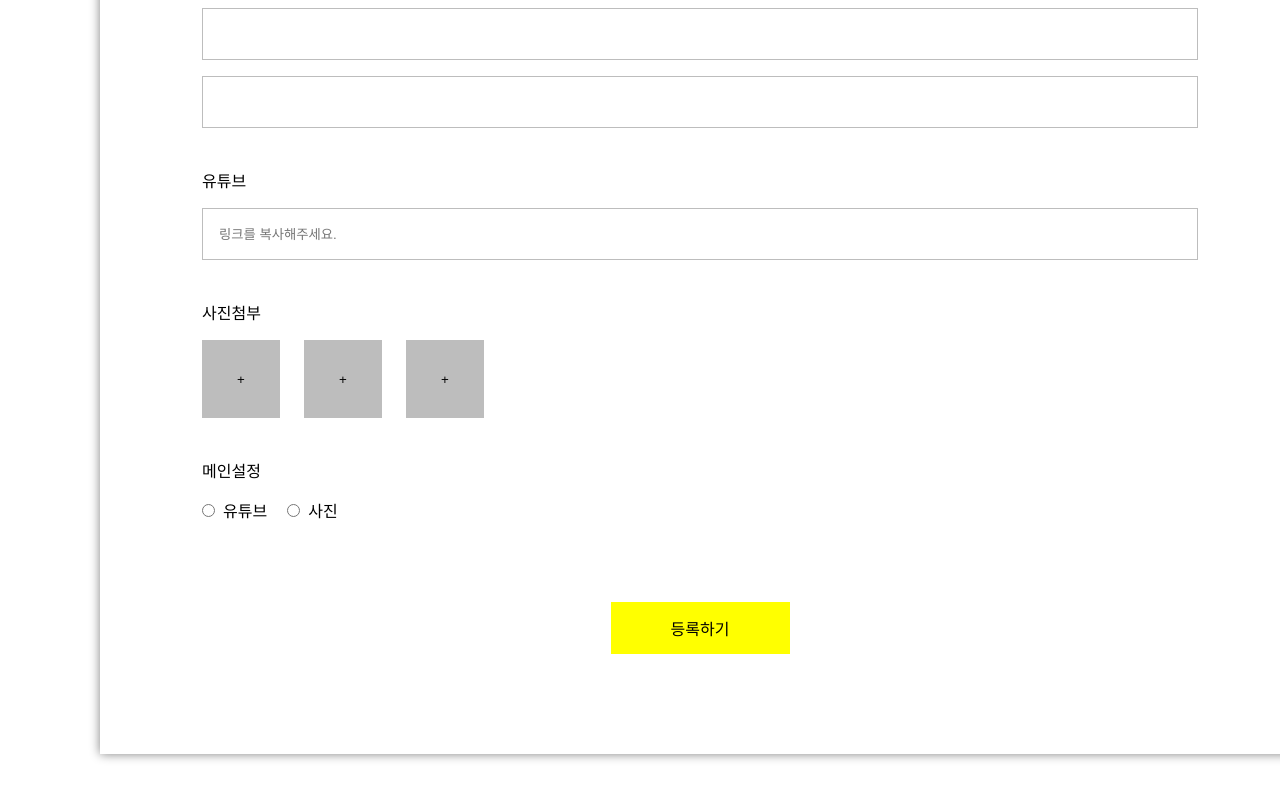
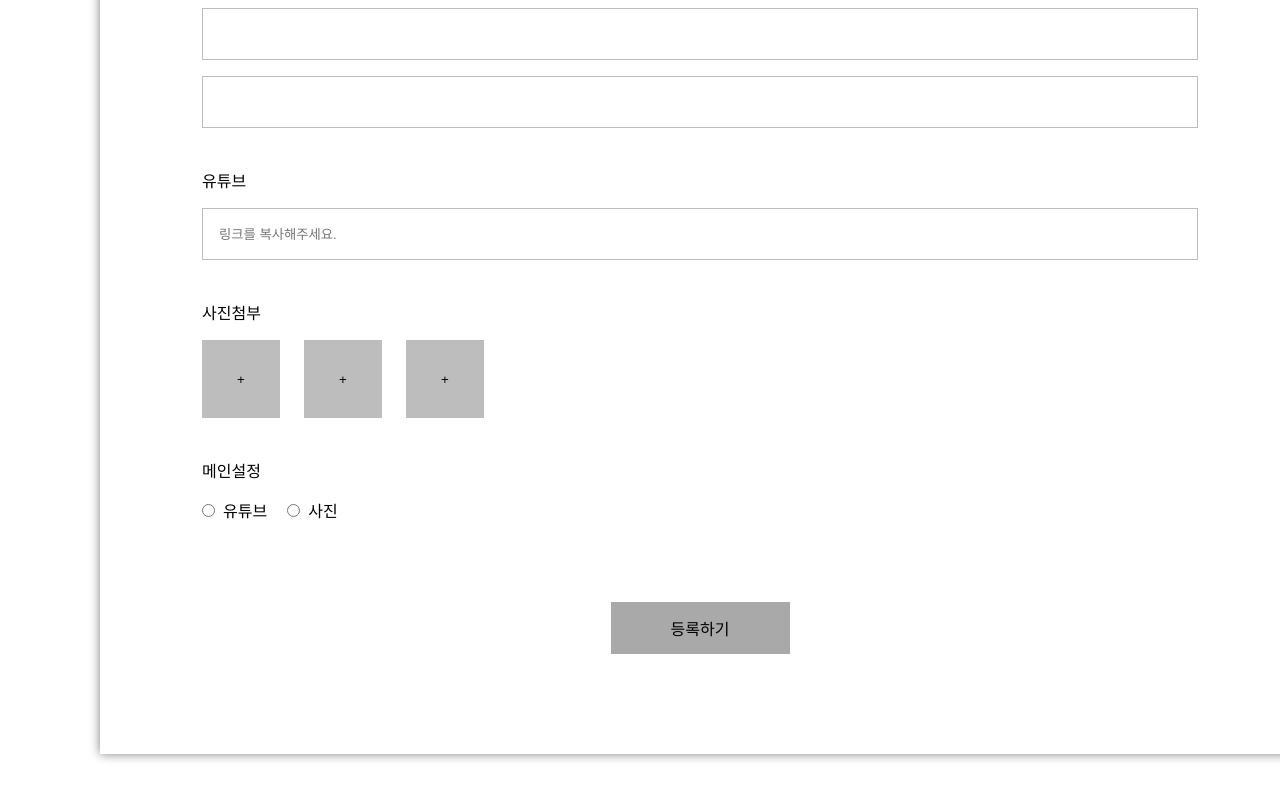
Before and after one commit to kyoungholee/make-board, a Next.js app: page /board/new in a window 1280 px wide. Shown: the part 1270-2070 px from the top of the page. Built offline with nearby package versions, Linux system fonts and the light colour scheme.

Commit message:
등록하기 부분에서 글씨가 채워지면 버튼 색이 바뀔 수 있게 구현

```diff
--- a/src/components/units/board/write/BoardWrite.container.js
+++ b/src/components/units/board/write/BoardWrite.container.js
@@ -7,6 +7,8 @@
 export default function BoardWrite() {
   const router = useRouter();
 
+  //값이 true 이면 바꼈다는 뜻 ~
+  const [isActive, setIsActive] = useState(false);
   const [writer, setWriter] = useState("");
   const [password, setPassword] = useState("");
   const [title, setTitle] = useState("");
@@ -24,12 +26,22 @@
     if (event.target.value !== "") {
       setWriterError("");
     }
+    if (event.target.value && password && title && contents) {
+      setIsActive(true);
+    } else {
+      setIsActive(false);
+    }
   };
 
   const onChangePassword = (event) => {
     setPassword(event.target.value);
     if (event.target.value !== "") {
       setPasswordError("");
+    }
+    if (writer && event.target.value && title && contents) {
+      setIsActive(true);
+    } else {
+      setIsActive(false);
     }
   };
 
@@ -38,12 +50,22 @@
     if (event.target.value !== "") {
       setTitleError("");
     }
+    if (writer && password && event.target.value && contents) {
+      setIsActive(true);
+    } else {
+      setIsActive(false);
+    }
   };
 
   const onChangeContents = (event) => {
     setContents(event.target.value);
     if (event.target.value !== "") {
       setContentsError("");
+    }
+    if (writer && password && title && event.target.value) {
+      setIsActive(true);
+    } else {
+      setIsActive(false);
     }
   };
 
@@ -91,6 +113,7 @@
       onChangeTitle={onChangeTitle}
       onChangeContents={onChangeContents}
       onClickSubmit={onClickSubmit}
+      isActive={isActive}
     />
   );
 }
--- a/src/components/units/board/write/BoardWrite.presenter.js
+++ b/src/components/units/board/write/BoardWrite.presenter.js
@@ -68,7 +68,9 @@
         <S.RadioLabel htmlFor="image">사진</S.RadioLabel>
       </S.OptionWrapper>
       <S.ButtonWrapper>
-        <S.SubmitButton onClick={props.onClickSubmit}>등록하기</S.SubmitButton>
+        <S.SubmitButton onClick={props.onClickSubmit} isActive={props.isActive}>
+          등록하기
+        </S.SubmitButton>
       </S.ButtonWrapper>
     </S.Wrapper>
   );
--- a/src/components/units/board/write/BoardWrite.styles.js
+++ b/src/components/units/board/write/BoardWrite.styles.js
@@ -164,8 +164,9 @@
   margin-left: 12px;
   margin-right: 12px;
   cursor: pointer;
+  background-color: yellow;
 
-  background-color: yellow;
+  background-color: ${(props) => (props.isActive ? "yellow" : "darkgray")};
 `;
 
 export const Error = styled.div`
```
